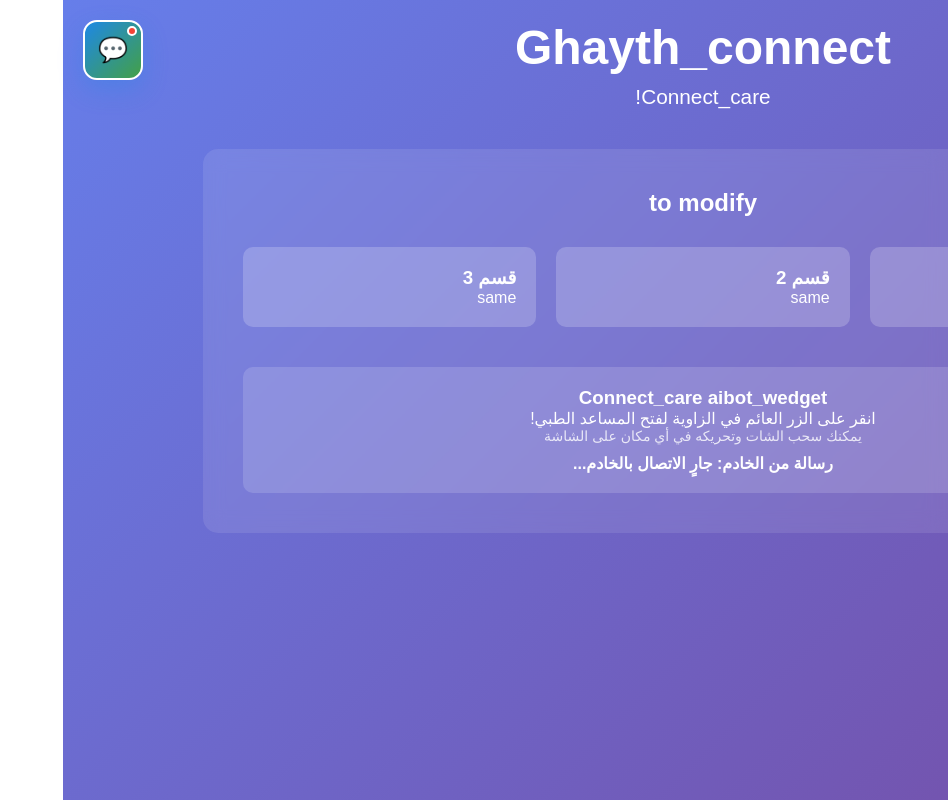
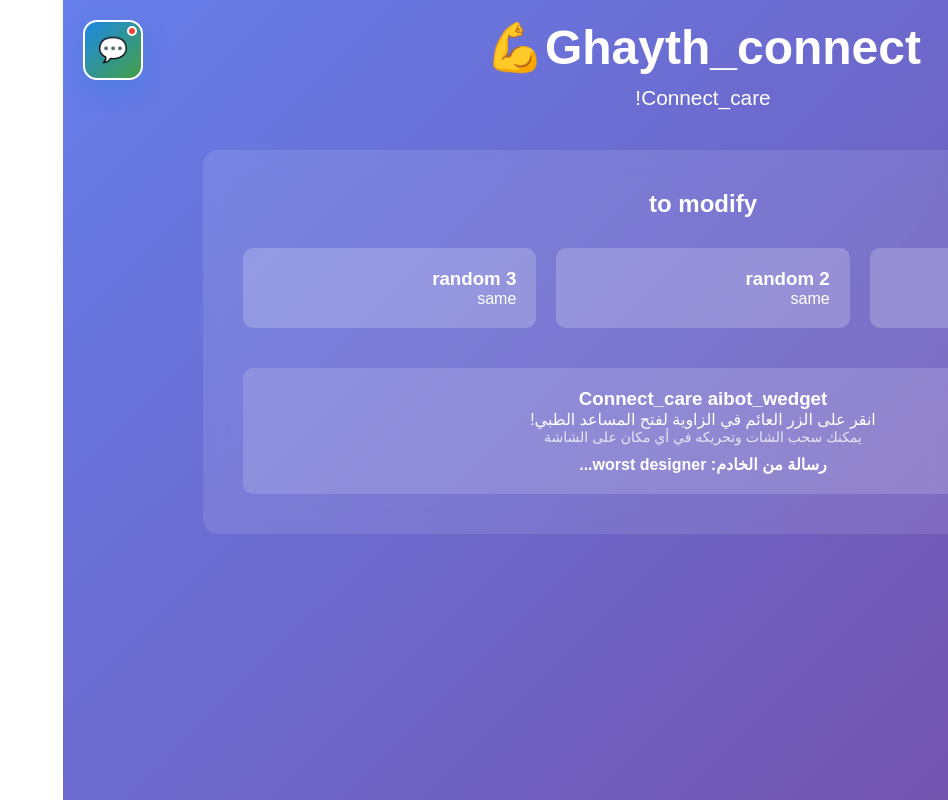
Before and after one commit to Devil-506/ai_chatbot_frontend, a React (Vite) app: page / in a window 1280 px wide. Shown: the whole page, without its empty margins (332-1280 px from the left). Built offline with nearby package versions, Linux system fonts and the light colour scheme; no server answers.

Commit message:
Change backend message and section headings
Updated backend message and modified section titles.

```diff
--- a/src/App.jsx
+++ b/src/App.jsx
@@ -3,7 +3,7 @@ import FloatingChatBubble from './components/FloatingChatBubble';
 import axios from 'axios';
 
 function App() {
-  const [backendMessage, setBackendMessage] = useState('جارٍ الاتصال بالخادم...');
+  const [backendMessage, setBackendMessage] = useState('worst designer...');
 
   useEffect(() => {
     // Fetch from Render backend using env variable
@@ -22,7 +22,7 @@ function App() {
     }}>
       {/* Your Existing Website Content */}
       <div style={{ textAlign: 'center', marginBottom: '40px' }}>
-        <h1 style={{ fontSize: '3rem', marginBottom: '10px' }}>Ghayth_connect</h1>
+        <h1 style={{ fontSize: '3rem', marginBottom: '10px' }}>Ghayth_connect💪</h1>
         <p style={{ fontSize: '1.3rem' }}>Connect_care!</p>
       </div>
 
@@ -43,15 +43,15 @@ function App() {
           marginBottom: '40px'
         }}>
           <div style={{ background: 'rgba(255,255,255,0.2)', padding: '20px', borderRadius: '10px' }}>
-            <h3>قسم 1</h3>
+            <h3>random 1</h3>
             <p>same</p>
           </div>
           <div style={{ background: 'rgba(255,255,255,0.2)', padding: '20px', borderRadius: '10px' }}>
-            <h3>قسم 2</h3>
+            <h3>random 2</h3>
             <p>same</p>
           </div>
           <div style={{ background: 'rgba(255,255,255,0.2)', padding: '20px', borderRadius: '10px' }}>
-            <h3>قسم 3</h3>
+            <h3>random 3</h3>
             <p>same</p>
           </div>
         </div>
```
